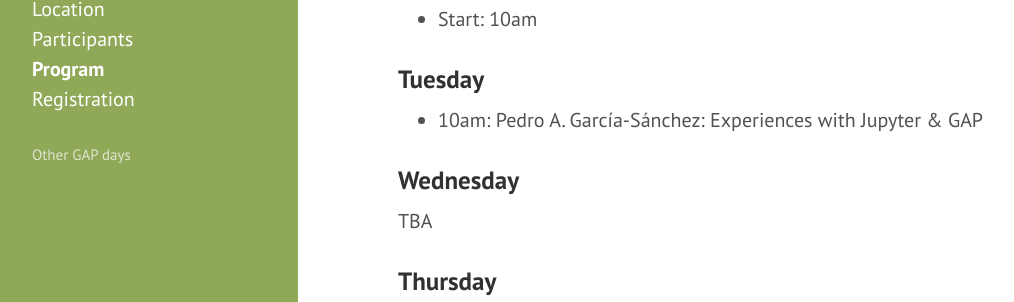
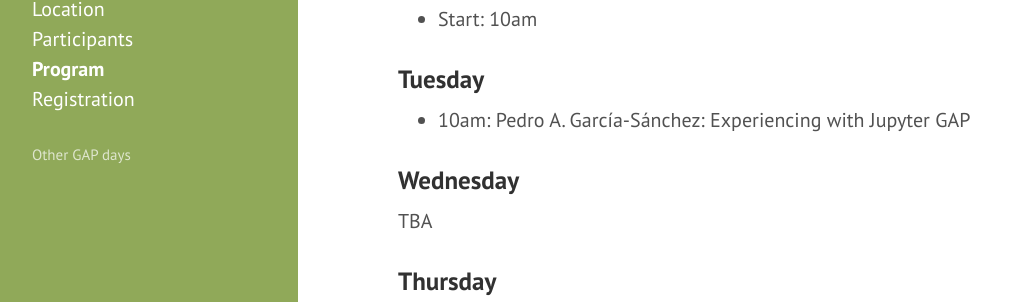
Before and after one commit to gapdays/gap-jupyter-days2018, a Jekyll site: the page built from program.md, in a window 1280 px wide and 924 px high. Shown: the part 325-627 px from the top of the window, without its empty margins (2-1016 px from the left). Built offline with Jekyll 4.4.1, drawn with Linux system fonts in a browser that asks for light colours.

Commit message:
Updated title pedro

```diff
--- a/program.md
+++ b/program.md
@@ -14,7 +14,7 @@ title: Program
 
 ### Tuesday
 
-* 10am: Pedro A. García-Sánchez: Experiences with Jupyter & GAP
+* 10am: Pedro A. García-Sánchez: Experiencing with Jupyter GAP
 
 ### Wednesday
 
```
